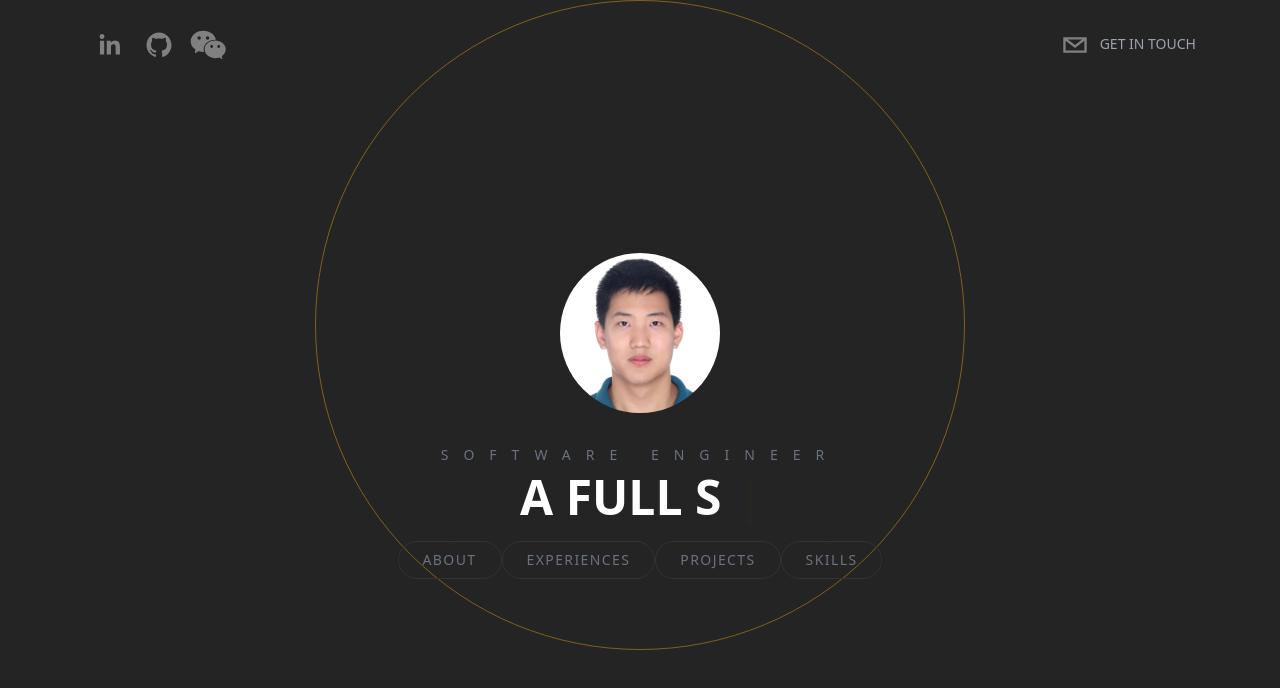
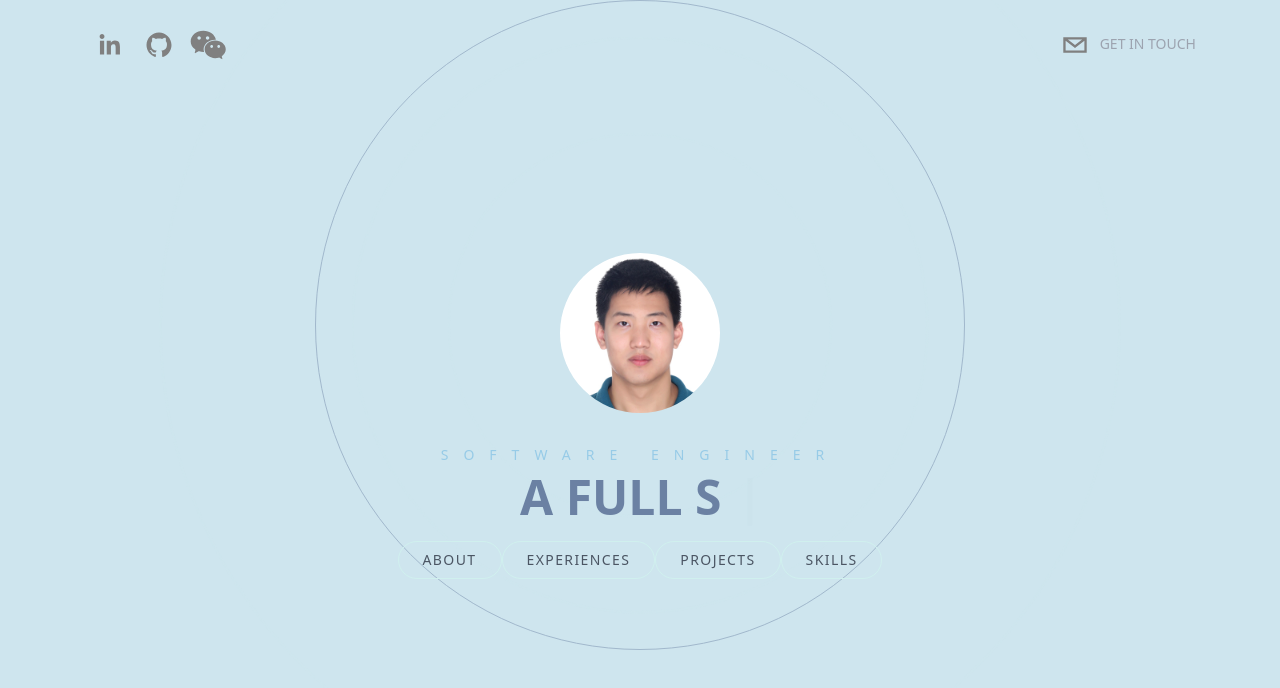
Before and after one commit to Charlesq666/youlin.github.io, a Next.js app in the folder portfolio/: page / in a window 1280 px wide. Shown: the top 688 px of the page. Built offline with nearby package versions, Linux system fonts and the light colour scheme.

Commit message:
feat: ui

```diff
--- a/portfolio/components/About.tsx
+++ b/portfolio/components/About.tsx
@@ -18,7 +18,7 @@ const About = (props: Props) => {
         About
       </h3>
 
-      <div className="h-full pt-12 md:pt-0 max-w-7xl flex flex-col items-center justify-center gap-10">
+      <div className="h-[80%] max-w-7xl flex flex-col items-center justify-center gap-10">
         <motion.div
           initial={{
             x: -200,
@@ -32,7 +32,7 @@ const About = (props: Props) => {
             opacity: 1,
           }}
           viewport={{ once: true }}
-          className="rounded-full h-[35%] aspect-square overflow-hidden"
+          className="rounded-full h-[25%] aspect-square overflow-hidden"
         >
           <Image
             src={ABOUT_IMG}
@@ -43,14 +43,14 @@ const About = (props: Props) => {
           />
         </motion.div>
 
-        <div className="max-h-[65%] space-y-10 px-0 md:px-10">
-          <h4 className="text-4xl font-semibold">
+        <div className="h-[75%] space-y-10 px-0 md:px-10">
+          <h4 className="text-4xl font-semibold text-primary">
             Here is a{" "}
-            <span className="underline decoration-primary">little</span>{" "}
+            <span className="underline decoration-primary/80">little</span>{" "}
             background
           </h4>
 
-          <div className="max-h-[80%] overflow-y-auto scrollbar-basic">
+          <div className="max-h-[80%] overflow-y-auto scrollbar-basic text-primary">
             <p className="text-sm">
               As an ambitious and innovative Computer Science and Data Science graduate from the University of Wisconsin-Madison, I am deeply passionate about leveraging technology to create meaningful and user-centered solutions. With hands-on experience as the CTO of DiscoverE Inc. and a Software Engineer at EasyJobs Inc., I have honed my skills in developing scalable, high-performance applications, managing diverse teams, and delivering projects using Agile methodologies. My technical expertise spans a wide range of programming languages, libraries, and frameworks, including Python, Golang, Java, FastAPI, React, and AWS services.
             </p>
--- a/portfolio/components/Contactme.tsx
+++ b/portfolio/components/Contactme.tsx
@@ -27,7 +27,7 @@ const Contactme = (props: Props) => {
         contact me
       </h3>
 
-      <div className='flex flex-col gap-10 w-full z-10'>
+      <div className='text-primary h-[80%] flex flex-col gap-10 w-full z-10'>
         <h4 className='text-2xl md:text-4xl font-semibold text-center'>
           I have got just what you need.
           <span className='decoration-primary/50 underline'>Let's Talk.</span>
--- a/portfolio/components/ExperienceCard.tsx
+++ b/portfolio/components/ExperienceCard.tsx
@@ -9,7 +9,7 @@ type Props = {
 
 const ExperienceCard = ({ experience }: Props) => {
   return (
-    <article className="flex flex-col rounded-lg items-center space-y-7 flex-shrink-0 w-[300px] md:w-[600px] snap-center bg-[#292929] p-10 overflow-hidden">
+    <article className="flex flex-col rounded-lg items-center space-y-7 flex-shrink-0 w-[300px] md:w-[600px] snap-center bg-secondary text-primary p-10 overflow-hidden">
       <a
         href={experience.companyUrl}
         className="w-[80px] h-[80px] md:w-[100px] md:h-[100px] rounded-full"
@@ -40,7 +40,7 @@ const ExperienceCard = ({ experience }: Props) => {
           ))}
         </div>
 
-        <p className="text-sm md:text-md uppercase py-2 md:py-5 text-gray-300">
+        <p className="text-sm md:text-md uppercase py-2 md:py-5 text-gray-500">
           {experience.from} - {experience.to}
         </p>
 
--- a/portfolio/components/Experiences.tsx
+++ b/portfolio/components/Experiences.tsx
@@ -56,7 +56,7 @@ const Experiences = (props: Props) => {
         Experiences
       </h3>
 
-      <div className="w-full flex space-x-5 overflow-x-scroll p-10 snap-x snap-mandatory scrollbar-basic max-h-[80%]">
+      <div className="w-full flex gap-5 overflow-x-scroll snap-x snap-mandatory scrollbar-basic max-h-[80%]">
         {experienceObjs.map((experience, index) => (
           <ExperienceCard key={index} experience={experience} />
         ))}
--- a/portfolio/components/Hero.tsx
+++ b/portfolio/components/Hero.tsx
@@ -30,9 +30,9 @@ const Hero = (props: Props) => {
         <h2 className="text-sm uppercase text-secondary pb-2 tracking-[15px]">
           Software Engineer
         </h2>
-        <h1 className="text-3xl lg:text-5xl font-semibold px-10">
+        <h1 className="text-primary text-3xl lg:text-5xl font-semibold px-10">
           <span className="mr-3">{text}</span>
-          <Cursor cursorColor="#F7AB0A" />
+          <Cursor cursorColor="#6b81a3" />
         </h1>
 
         <div className="pt-5">
--- a/portfolio/components/ProjectCard.tsx
+++ b/portfolio/components/ProjectCard.tsx
@@ -10,10 +10,10 @@ type Props = {
 const ProjectCard = ( {project} : Props) => {
   return (
     <div
-      className="w-screen snap-center flex flex-col justify-center gap-10 items-center p-10 sm:p-20 md:p-44 h-screen"
+      className="h-full w-screen snap-center flex flex-col justify-center gap-10 items-center px-4 md:px-10 lg:px-20 pb-4"
     >
       <motion.div
-        className="max-w-[30%] max-h-[30%] rounded-md"
+        className="max-h-[30%] rounded-sm"
         initial={{
           opacity: 0,
           y: -300,
@@ -26,7 +26,7 @@ const ProjectCard = ( {project} : Props) => {
         viewport={{ once: true }}
       >
         <Image
-          className="max-h-full object-cover object-center"
+          className="max-h-full aspect-square rounded-md object-cover object-center"
           src={project.imgUrl}
           alt=""
           width={600}
@@ -34,11 +34,11 @@ const ProjectCard = ( {project} : Props) => {
         />
       </motion.div>
 
-      <div className="h-[70%] gap-6 px-0 md:px-10 max-w-6xl z-10">
-        <h4 className="h-[20%] text-xl md:text-2xl lg:text-3xl font-semibold text-center">
+      <div className="text-primary h-[70%] mb-10 gap-3 px-0 md:px-10 max-w-6xl z-10">
+        <h4 className="h-[15%] text-xl md:text-2xl lg:text-3xl font-semibold text-center">
           {project.title}
         </h4>
-        <ul className="h-[80%] list-disc overflow-y-scroll scrollbar scrollbar-basic">
+        <ul className="h-[85%] list-disc overflow-y-scroll scrollbar scrollbar-basic">
           {project.descriptions.map((description, index) => (
             <li className="text-md md:text-lg text-center md:text-left" key={index}>
               {description}
--- a/portfolio/components/Projects.tsx
+++ b/portfolio/components/Projects.tsx
@@ -29,7 +29,7 @@ const Projects = (props: Props) => {
     >
       <h3 className="basic">Projects</h3>
 
-      <div className="relative w-full flex overflow-x-auto overflow-y-hidden snap-x snap-mandatory scrollbar scrollbar-basic">
+      <div className="h-[80%] w-full flex overflow-x-auto overflow-y-hidden snap-x snap-mandatory scrollbar scrollbar-basic">
         {projects.map((project, index) => (
            <ProjectCard key={index} project={project}/>
         ))}
--- a/portfolio/components/Skills.tsx
+++ b/portfolio/components/Skills.tsx
@@ -39,12 +39,15 @@ const skillObjs: SkillObj[] = [
 const Skills = (props: Props) => {
   return (
     <motion.div className='component-basic'>
-      <h3 className='basic'>skills</h3>
+      <h3 className='basic'>
+        skills
+        <p className='h-[20%] text-sm lowercase w-[50%] font-normal tracking-[2px]'>
+          Hover over a skill to see its fullname
+        </p>
+      </h3>
 
-      <h3 className='absolute top-24 md:top-36 uppercase tracking-3[px] text-gray-500 text-sm'>Hover over a skill to see its fullname</h3>
-
-      <div className='h-full flex items-center justify-center'>
-        <div className='overflow-x-hidden overflow-y-auto scrollbar-basic max-h-[70%] grid grid-cols-2 md:grid-cols-3 lg:grid-cols-4 xl:grid-cols-5 gap-5'>
+      <div className='h-[80%] flex items-center justify-center'>
+        <div className='overflow-x-hidden overflow-y-auto scrollbar-basic max-h-full mb-10 grid grid-cols-2 md:grid-cols-3 lg:grid-cols-4 xl:grid-cols-5 gap-5'>
           {skillObjs.map((skillObj, index) => (
             <Skill key={index} skillObj={skillObj} />
           ))}
--- a/portfolio/pages/index.tsx
+++ b/portfolio/pages/index.tsx
@@ -9,7 +9,7 @@ import Contactme from "@/components/Contactme";
 
 export default function Home() {
   return (
-    <div className="bg-[rgb(36,36,36)] text-white h-screen snap-y snap-mandatory overflow-y-scroll overflow-x-hidden z-0 scrollbar scrollbar-basic">
+    <div className="bg-background text-white h-screen snap-y snap-mandatory overflow-y-scroll overflow-x-hidden z-0 scrollbar scrollbar-basic">
       <Head>
         <title>Youlin Qu</title>
       </Head>
--- a/portfolio/styles/globals.css
+++ b/portfolio/styles/globals.css
@@ -5,15 +5,15 @@
 @layer components{
   .heroButton {
     @apply px-6 py-2 border border-tertiary rounded-full uppercase text-sm
-    tracking-widest text-gray-500 transition-all hover:border-primary/40 hover:text-primary;
+    tracking-widest text-gray-600 transition-all hover:border-primary/40 hover:text-primary;
   }
 
   h3.basic {
-    @apply mx-auto w-full text-center absolute top-16 md:top-24 uppercase tracking-[10px] md:tracking-[20px] text-gray-500 text-xl md:text-2xl;
+    @apply h-[20%] w-full gap-2 flex flex-col items-center justify-center text-center uppercase tracking-[10px] md:tracking-[20px] text-gray-700 text-xl md:text-2xl;
   }
 
   .component-basic {
-    @apply pt-16 h-screen flex flex-col md:flex-row text-center md:text-left relative justify-evenly items-center mx-auto max-w-full overflow-hidden
+    @apply p-2 h-screen flex flex-col text-center md:text-left relative justify-evenly items-center mx-auto max-w-full overflow-hidden
   }
 
   .contactInput {
--- a/portfolio/tailwind.config.js
+++ b/portfolio/tailwind.config.js
@@ -8,10 +8,11 @@ module.exports = {
   theme: {
     extend: {
       colors: {
-        'primary': '#F7AB0A',
-        'secondary': '#6b7280',
-        'tertiary': '#333333',
-        'background': '#242424',
+        'primary': '#6b81a3',
+        'secondary': '#97cbe7',
+        'tertiary': '#d0f0ee',
+        'background': '#cee5ee',
+        'text-main': '#9aeedc'
       }
     }
   },
```
